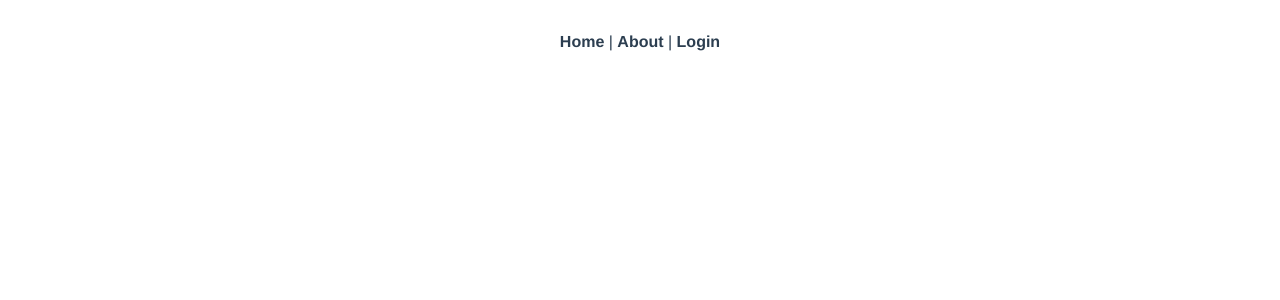
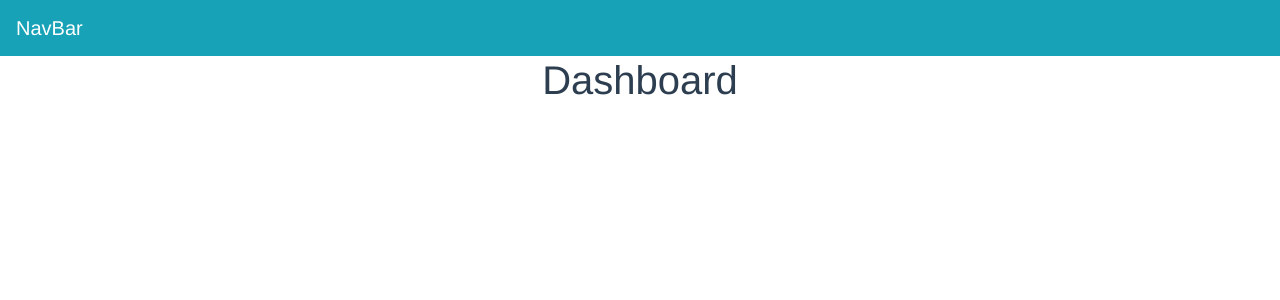
Before and after one commit to memojl/sistemaapi, a Vue app: page /dashboard in a window 1280 px wide. Shown: the top 300 px of the page. Built offline with nearby package versions, Linux system fonts and the light colour scheme.

Commit message:
update dashboard

```diff
--- a/src/App.vue
+++ b/src/App.vue
@@ -1,10 +1,5 @@
 <template>
   <div id="app">
-    <div id="nav">
-      <router-link to="/">Home</router-link> |
-      <router-link to="/about">About</router-link> |
-      <router-link to="/login">Login</router-link>
-    </div>
     <router-view/>
   </div>
 </template>
--- /dev/null
+++ b/src/components/Footer.vue
@@ -0,0 +1,5 @@
+<template>
+  <div>
+
+  </div>
+</template>
--- /dev/null
+++ b/src/components/Header.vue
@@ -0,0 +1,8 @@
+<template>
+<div>
+  <b-navbar toggleable="lg" type="dark" variant="info">
+    <b-navbar-brand href="#">NavBar</b-navbar-brand>
+
+  </b-navbar>
+</div>
+</template>
--- /dev/null
+++ b/src/components/MenuWeb.vue
@@ -0,0 +1,9 @@
+<template>
+    <div>
+        <div id="nav">
+            <router-link to="/">Home</router-link> |
+            <router-link to="/about">About</router-link> |
+            <router-link to="/login">Login</router-link>
+        </div>
+    </div>
+</template>
--- a/src/router/index.js
+++ b/src/router/index.js
@@ -1,6 +1,7 @@
 import Vue from 'vue'
 import VueRouter from 'vue-router'
 import Home from '../views/Home.vue'
+import Dashboard from '../views/Dashboard.vue'
 
 Vue.use(VueRouter)
 
@@ -9,6 +10,11 @@ const routes = [
     path: '/',
     name: 'Home',
     component: Home
+  },
+  {
+    path: '/dashboard',
+    name: 'Dashboard',
+    component: Dashboard
   },
   {
     path: '/about',
--- a/src/views/About.vue
+++ b/src/views/About.vue
@@ -1,5 +1,16 @@
 <template>
   <div class="about">
+    <MenuWeb/>
     <h1>This is an about page</h1>
   </div>
 </template>
+<script>
+import MenuWeb from '@/components/MenuWeb.vue'
+
+export default {
+  name: 'About',
+  components: {
+    MenuWeb
+  }
+}
+</script>
--- /dev/null
+++ b/src/views/Dashboard.vue
@@ -0,0 +1,22 @@
+<template>
+  <div class="dashboard">
+    <Header/>
+        <h1>Dashboard</h1>
+    <Footer/>
+  </div>
+</template>
+
+<script>
+import Header from '@/components/Header.vue'
+import Footer from '@/components/Footer.vue'
+
+export default {
+  name: 'Dashboard',
+  components: {
+      Header,
+      Footer
+  }
+}
+</script>
+<style>
+</style>
--- a/src/views/Home.vue
+++ b/src/views/Home.vue
@@ -1,17 +1,17 @@
 <template>
   <div class="home">
-
+    <MenuWeb/>
+    <h1>Home</h1>
   </div>
 </template>
 
 <script>
-// @ is an alias to /src
-
+import MenuWeb from '@/components/MenuWeb.vue'
 
 export default {
   name: 'Home',
   components: {
-
+    MenuWeb
   }
 }
 </script>
--- a/src/views/Login.vue
+++ b/src/views/Login.vue
@@ -1,5 +1,6 @@
 <template>
   <div class="login">
+    <MenuWeb/>
     <!--h1>Login</h1-->
 
 <div class="wrapper fadeInDown">
@@ -13,11 +14,15 @@
 
     <!-- Login Form -->
     <form v-on:submit.prevent="login">
-      <input type="text" id="usuario" class="fadeIn second" name="login" placeholder="usuario" v-model="usuario">
-      <input type="text" id="password" class="fadeIn third" name="login" placeholder="password" v-model="password">
+      <input type="text" id="usuario" class="fadeIn second" name="login" placeholder="usuario" v-model="usuario" required>
+      <input type="text" id="password" class="fadeIn third" name="login" placeholder="password" v-model="password" required autocomplete="off">
       <input type="submit" class="fadeIn fourth" value="Log In">
     </form>
-
+    <div class="container">
+      <div class="alert alert-danger" role="alert" v-if="error">
+        {{error_msg}}
+      </div>
+    </div>
     <!-- Remind Passowrd -->
     <div id="formFooter">
       <a class="underlineHover" href="#">Forgot Password?</a>
@@ -31,12 +36,13 @@
 </template>
 
 <script>
+import MenuWeb from '@/components/MenuWeb.vue'
 import axios from 'axios';
 
 export default {
   name: 'Login',
   components: {
-
+    MenuWeb
   },
   data: function(){
       return {
@@ -52,10 +58,17 @@ export default {
               "usuario": this.usuario,
               "password": this.password
           }
-          console.log(json)
+          //console.log(json)
           axios.post('http://localhost/MisSitios/apirest/auth', json)
           .then(data => {
-              console.log(data);
+            if(data.data.status == 'ok'){
+              console.log('Todo correcto')
+              localStorage.token = data.data.result.token;
+              this.$router.push('dashboard');
+            }else{
+              this.error = true;
+              this.error_msg = data.data.result.error_msg;
+            }
           })
 
       }
```
